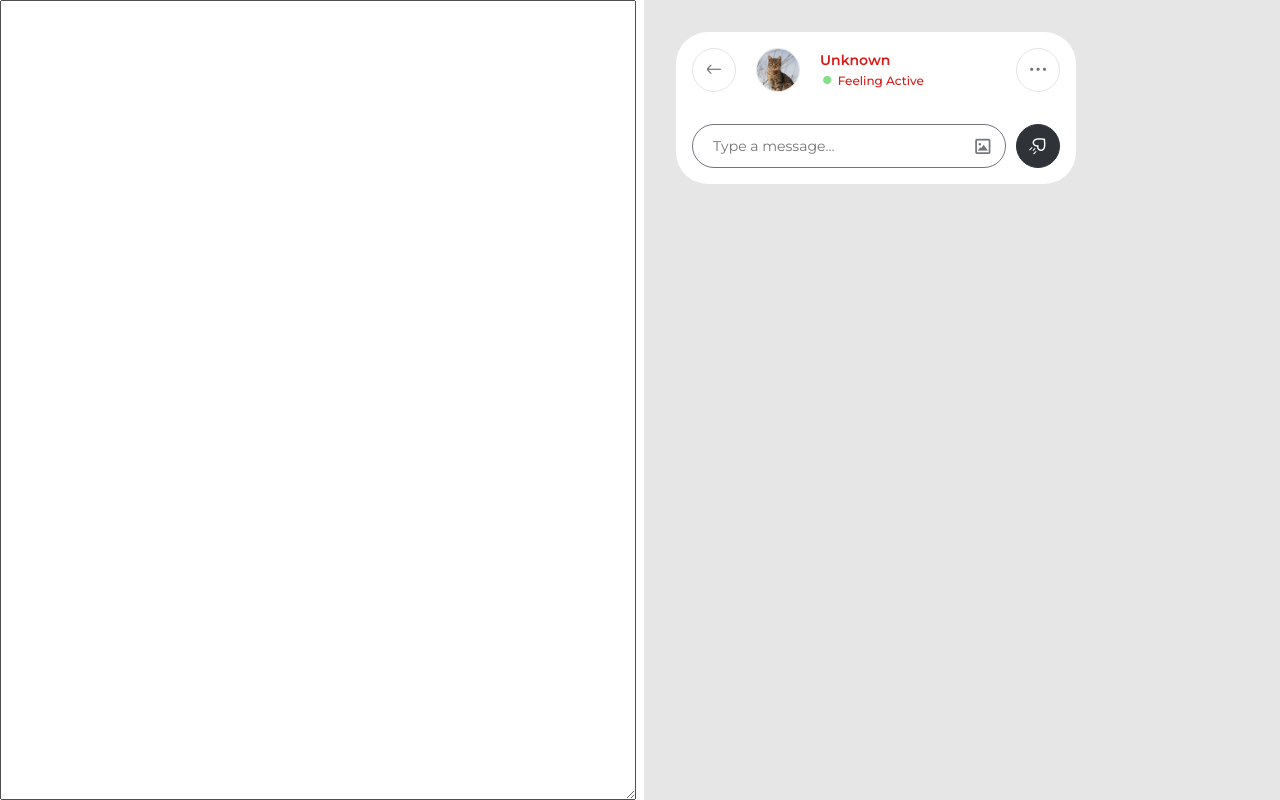
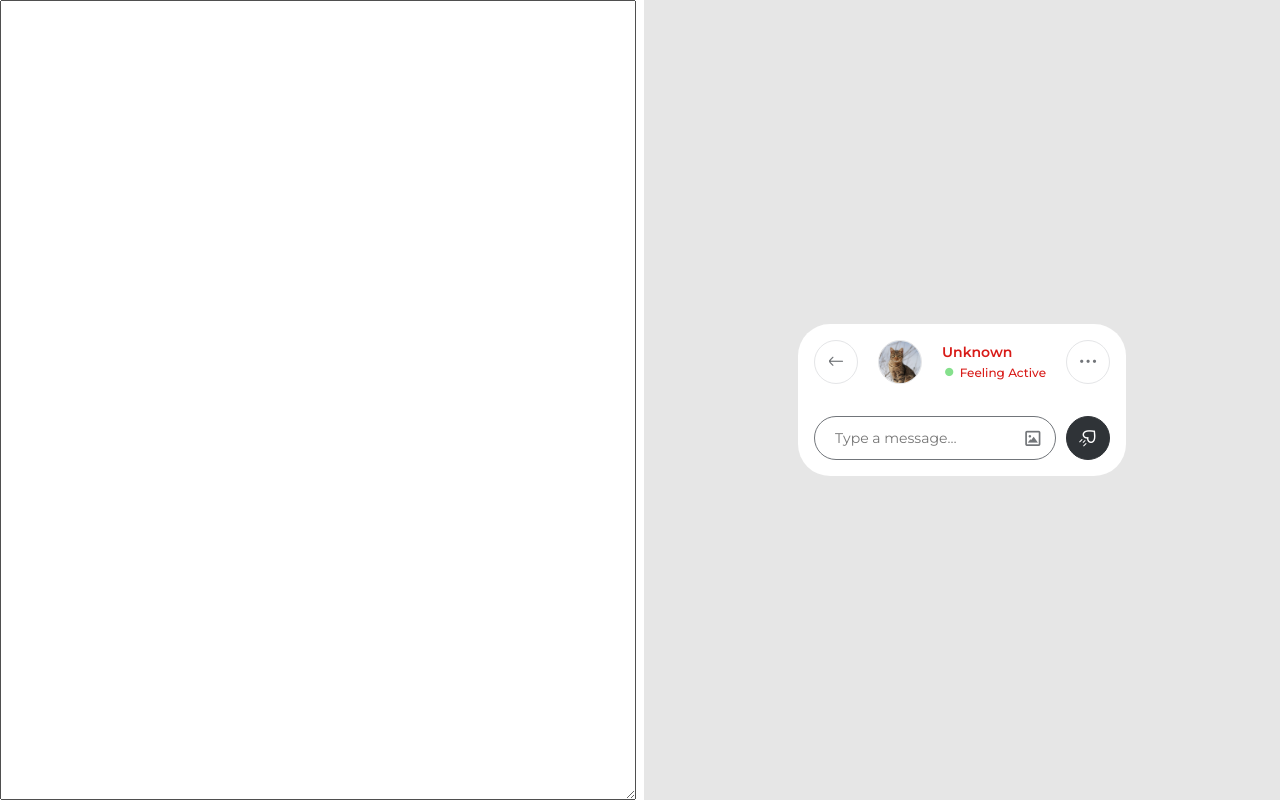
Before and after one commit to click-clack-coo/talking-tales, a plain HTML site: page index.html in a window 1280 px wide. Drawn offline with Linux system fonts and the light colour scheme.

Commit message:
Fixed centering

```diff
--- a/index.html
+++ b/index.html
@@ -20,7 +20,7 @@
         oninput="App.updatePreview(this)"
         class="flex-grow flex-basis-50percent"
       ></textarea>
-      <div class="flex-grow flex-basis-50percent bg-base flex-center">
+      <div class="flex-grow flex-basis-50percent bg-base flex-row flex-center">
         <div class="mobile flex-column gap-16">
           <nav class="flex-row width-100percent gap-20 flex-align-center">
             <button
```
